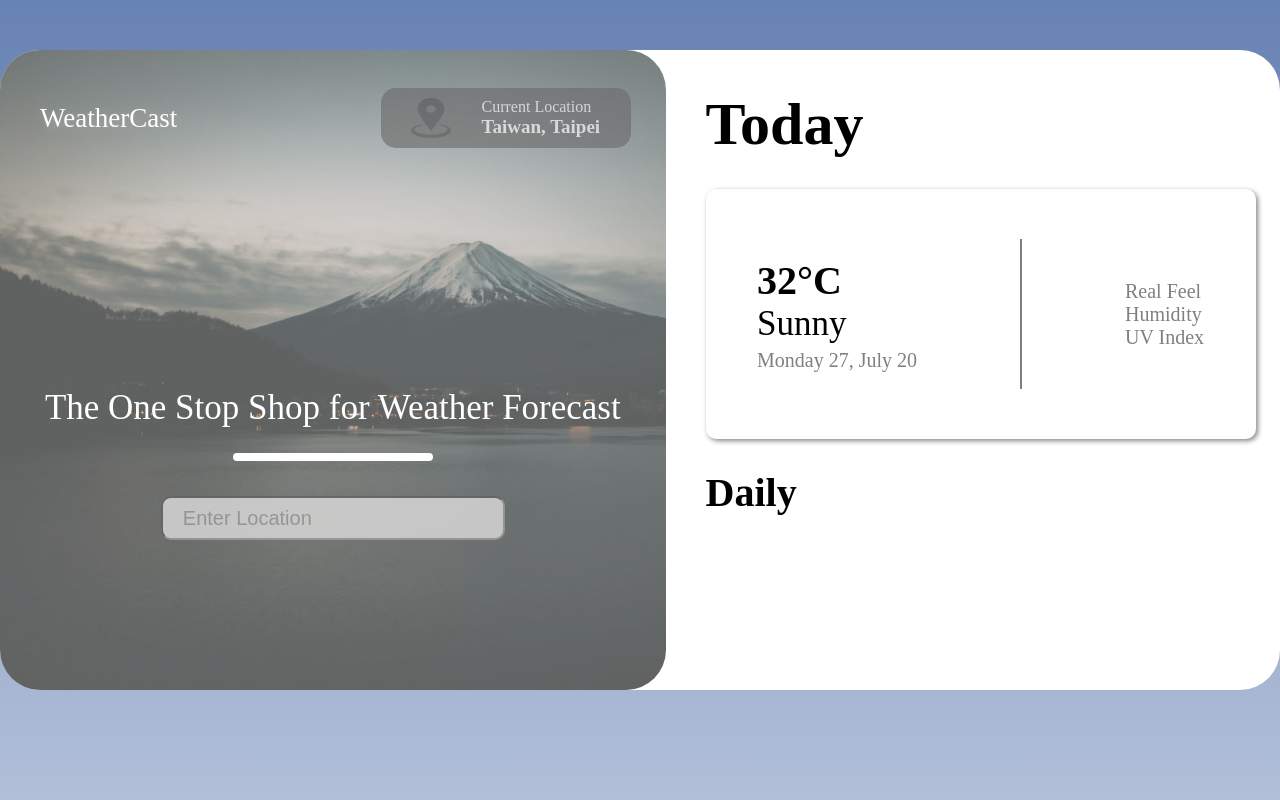
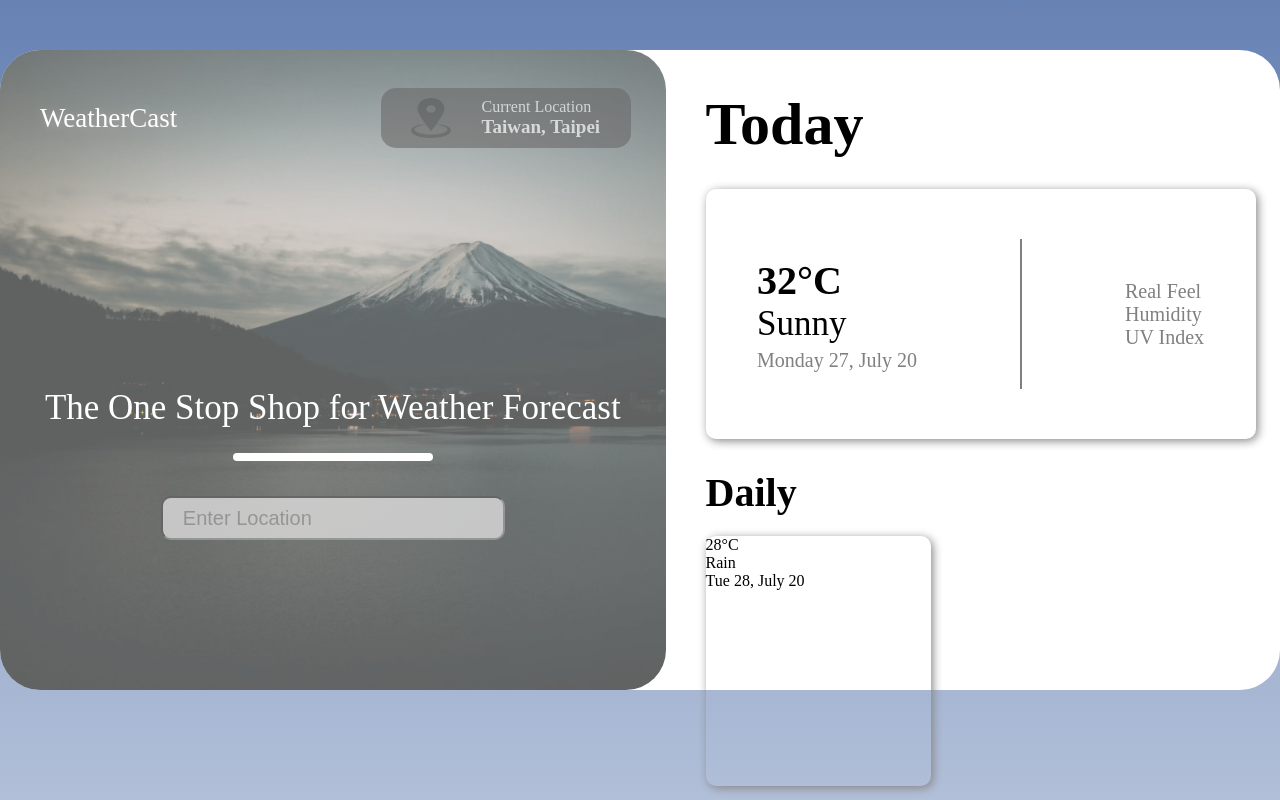
Before and after one commit to glin18/weathercast, a React (Create React App) app in the folder weathercast-frontend/: page / in a window 1280 px wide. Built offline with nearby package versions, Linux system fonts and the light colour scheme; no server answers.

Commit message:
Create Daily Card

```diff
--- a/weathercast-frontend/src/App.css
+++ b/weathercast-frontend/src/App.css
@@ -135,7 +135,7 @@ div.bar{
   height: 250px;
   width: 550px;
   border-radius: 10px;
-  box-shadow: 2px 2px 5px rgb(136, 134, 134);
+  box-shadow: 2px 2px 10px rgb(136, 134, 134);
   display: flex;
   justify-content: space-around;
   align-items: center;
@@ -170,3 +170,12 @@ div.bar{
   color: grey;
   margin-top: 5px;
 }
+
+/* Daily Card */
+.daily-card{
+  height: 250px;
+  width: 225px;
+  border-radius: 10px;
+  box-shadow: 2px 2px 10px rgb(136, 134, 134);
+  margin-top: 20px;
+}
--- a/weathercast-frontend/src/components/RightContainer.js
+++ b/weathercast-frontend/src/components/RightContainer.js
@@ -1,5 +1,6 @@
 import React from 'react'
 import { TodayCard } from "./right/TodayCard"
+import { DailyCard } from "./right/DailyCard"
 
 export const RightContainer = () => {
   return (
@@ -11,6 +12,7 @@ export const RightContainer = () => {
         <div className="daily">
             Daily
         </div>
+        <DailyCard/>
     </div>
   )
 }
--- /dev/null
+++ b/weathercast-frontend/src/components/right/DailyCard.js
@@ -0,0 +1,18 @@
+import React from 'react'
+
+export const DailyCard = () => {
+  return (
+    <div className="daily-card">
+        <div>
+            28°C
+        </div>
+        <div>
+            <div>Rain</div>
+            <div></div>
+        </div>
+        <div>
+            Tue 28, July 20
+        </div>
+    </div>
+  )
+}
```
